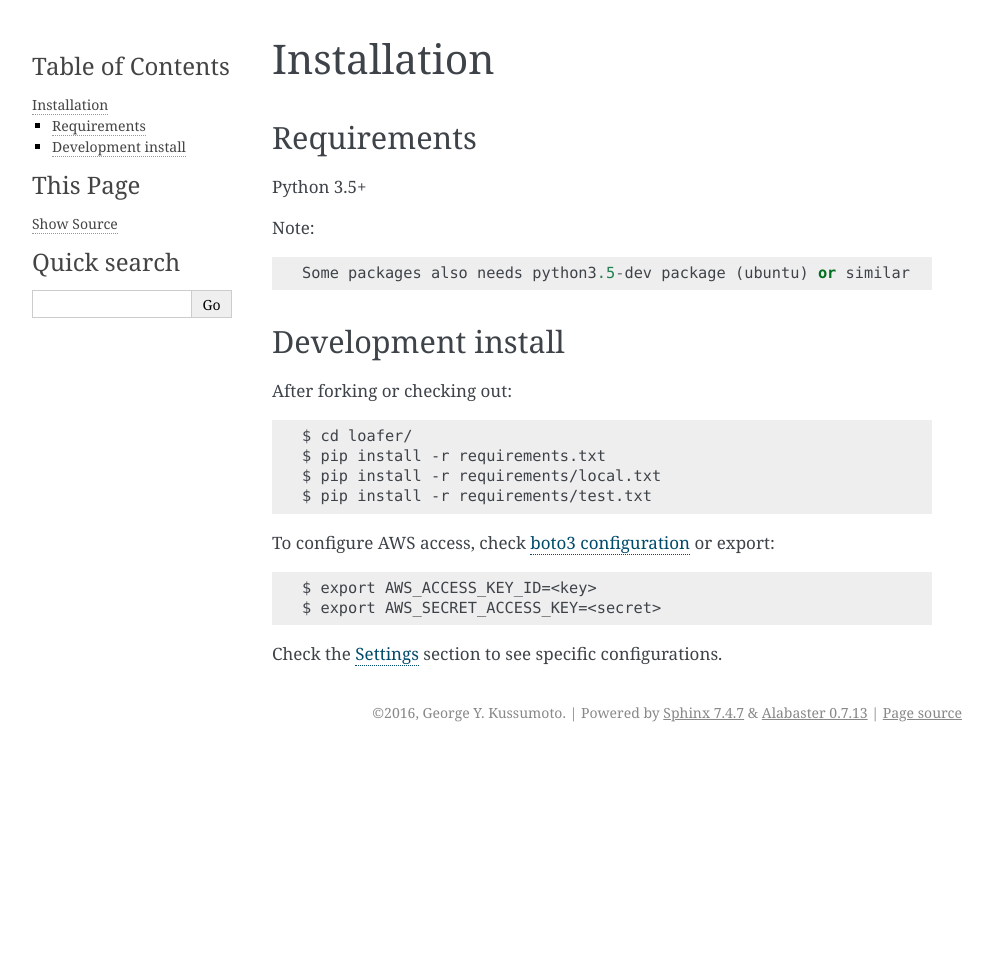
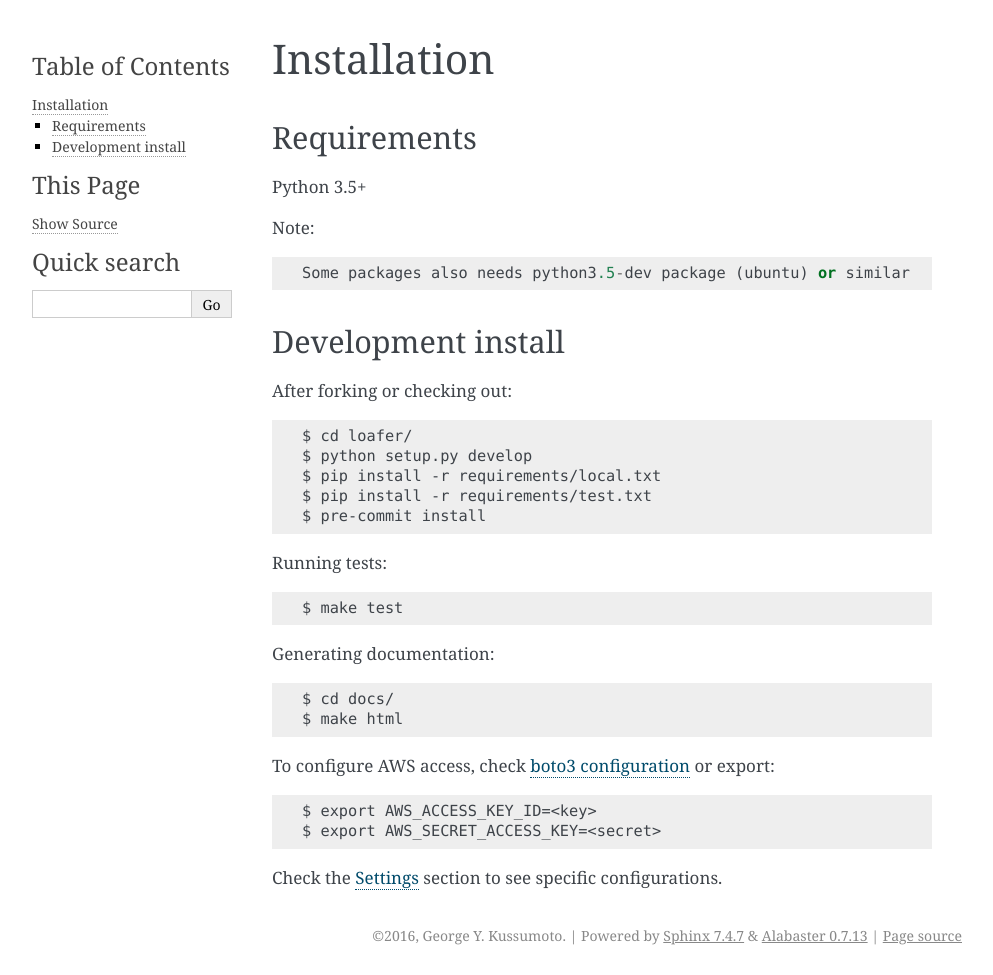
Before and after one commit to georgeyk/loafer, a Sphinx documentation site: the page built from docs/source/development/installation.rst, in a window 1280 px wide. Shown: the whole page, without its empty margins (148-1141 px from the left). Built offline with Sphinx 7.4.7, drawn with Linux system fonts in a browser that asks for light colours; before the commit the page ends 900 px from its top, so only the background shows below that.

Commit message:
Update install docs for development

```diff
--- a/docs/source/development/installation.rst
+++ b/docs/source/development/installation.rst
@@ -17,9 +17,20 @@ Development install
 After forking or checking out::
 
     $ cd loafer/
-    $ pip install -r requirements.txt
+    $ python setup.py develop
     $ pip install -r requirements/local.txt
     $ pip install -r requirements/test.txt
+    $ pre-commit install
+
+
+Running tests::
+
+    $ make test
+
+Generating documentation::
+
+    $ cd docs/
+    $ make html
 
 
 To configure AWS access, check `boto3 configuration`_ or export::
```
